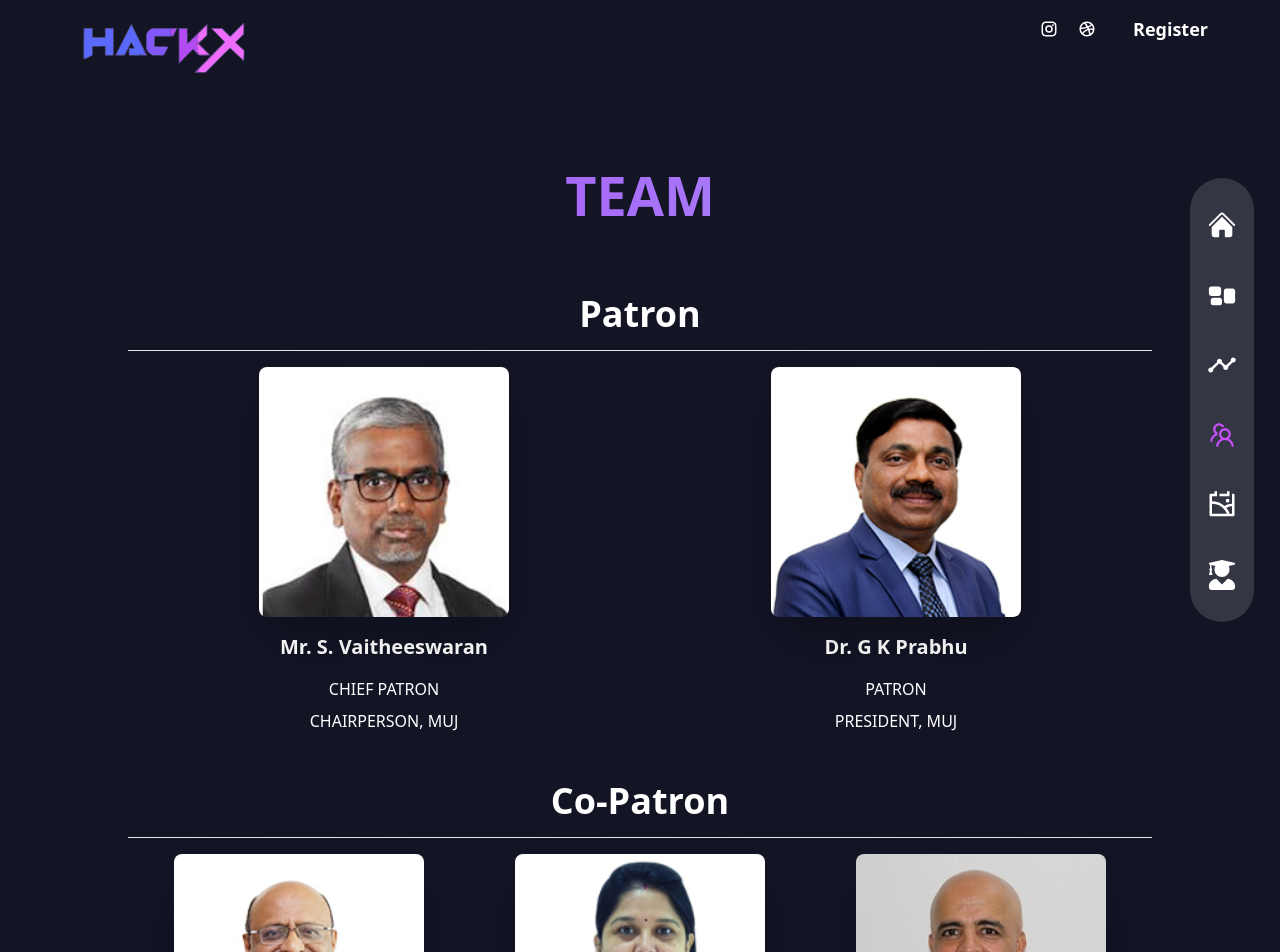
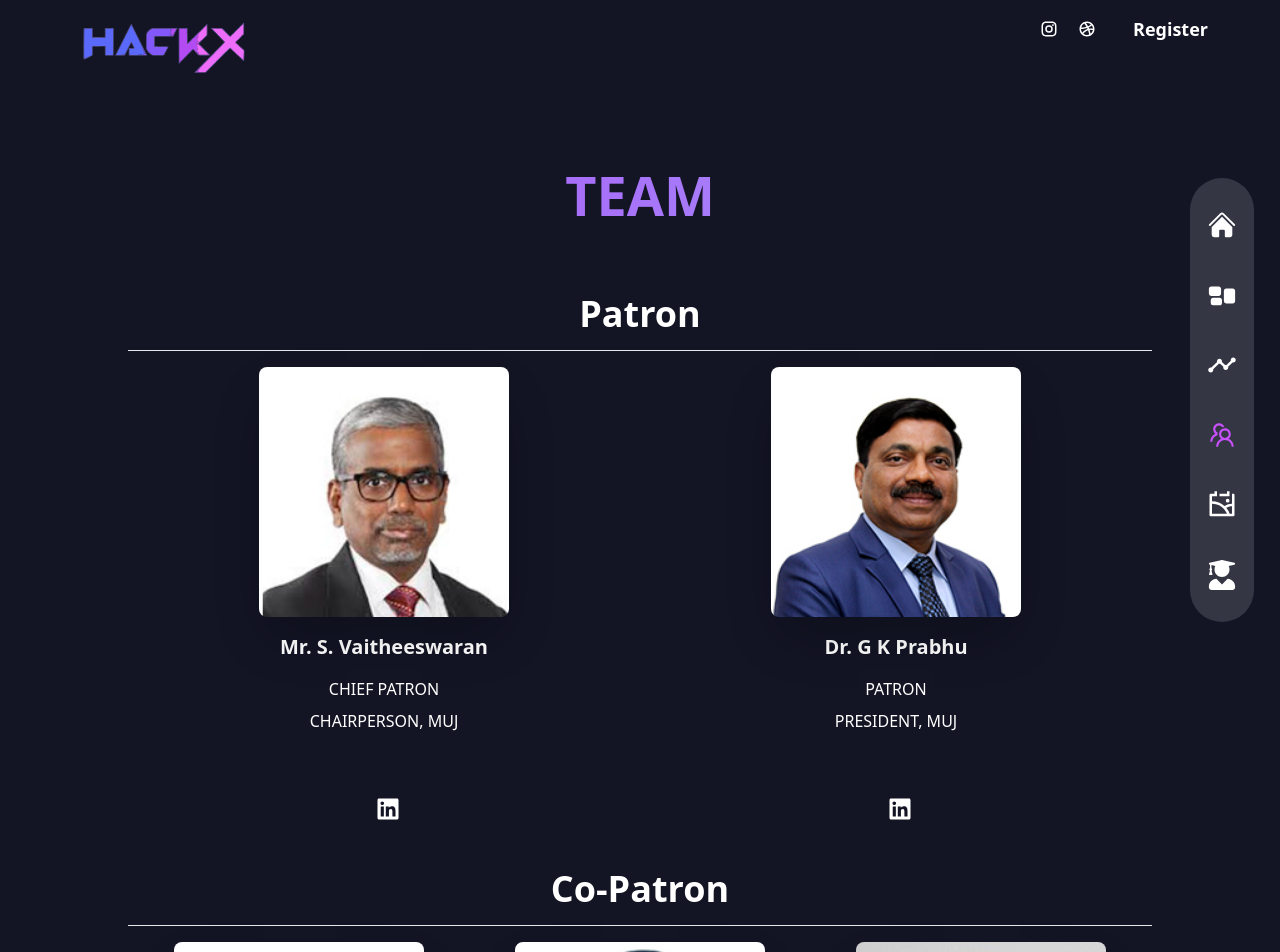
Before and after one commit to MUJHACKX/hackXwebsite, a Next.js app: page /team in a window 1280 px wide. Shown: the top 952 px of the page. Built offline with nearby package versions, Linux system fonts and the light colour scheme.

Commit message:
Update FacultyCard.js
ok 2

```diff
--- a/components/FacultyCard.js
+++ b/components/FacultyCard.js
@@ -1,6 +1,7 @@
 import Image from "next/image";
+import { FaLinkedin } from "react-icons/fa";
 
-const FacultyCard = ({ name, image, line1, line2, count }) => {
+const FacultyCard = ({ name, image, line1, line2, count, icon }) => {
   return (
     <div className={`flex flex-col items-center w-full md:w-[${(100/count).toFixed(0)}%]`}>
       <div
@@ -19,6 +20,9 @@ const FacultyCard = ({ name, image, line1, line2, count }) => {
         <h2 className="mb-2 md:text-lg lg:text-base text-white">{line1}</h2>
         <h3 className="mb-4 md:text-lg lg:text-base text-white">{line2}</h3>
       </div>
+      <div className="flex justify-center m-5 sm:m-8 cursor-pointer">
+           <a href={icon} target="_blank" rel="noopener noreferrer"><FaLinkedin  size="1.5em" className="ml-2 hover:text-blue-500" /></a>
+      </div>
     </div>
   );
 }
```
